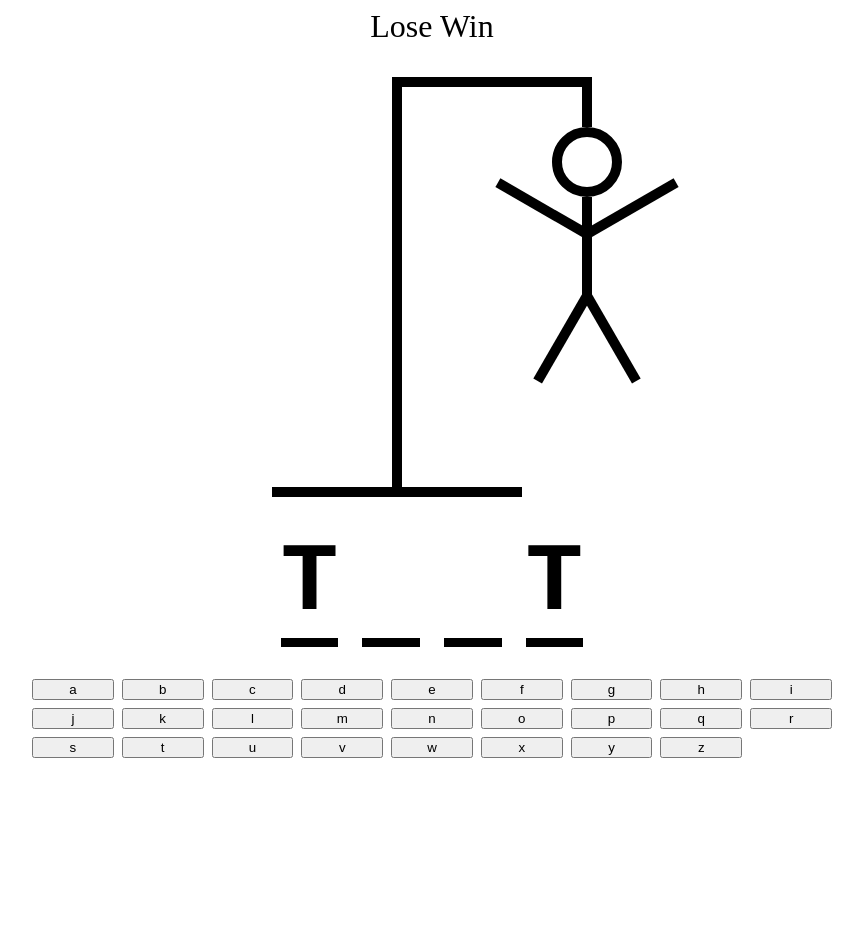
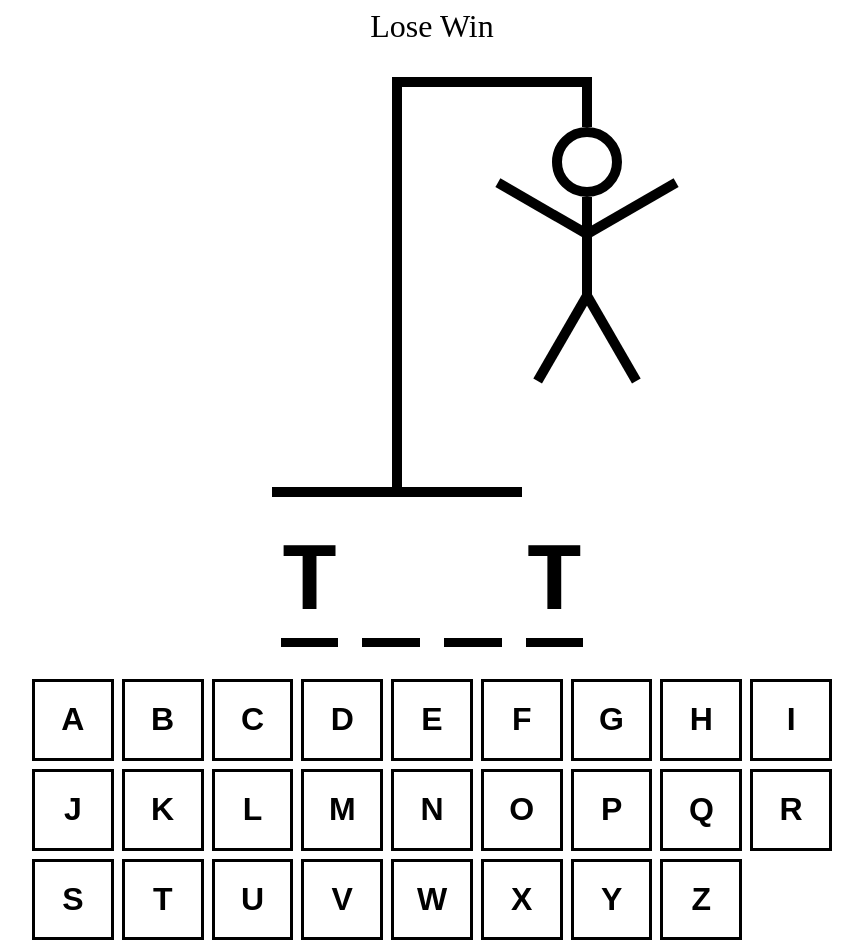
Before and after one commit to Michael-Hutchinson/hangman, a React (Vite) app: page / in a window 1280 px wide. Shown: the whole page, without its empty margins (208-1071 px from the left). Before the commit the page ends 800 px from the top, so only its background shows below. Built offline with nearby package versions, Linux system fonts and the light colour scheme.

Commit message:
feat: style the keyboard component

```diff
--- /dev/null
+++ b/src/Keyboard.module.css
@@ -0,0 +1,26 @@
+.btn {
+  width: 100%;
+  border: 3px solid black;
+  background: none;
+  aspect-ratio: 1 / 1;
+  font-size: 2rem;
+  text-transform: uppercase;
+  padding: 0.5rem;
+  cursor: pointer;
+  font-weight: bold;
+  color: black;
+}
+
+.btn:hover:not(:disabled),
+.btn:focus:not(:disabled) {
+  background-color: hsl(200, 100%, 75%);
+}
+
+.btn.active {
+  background-color: hsl(200, 100%, 50%);
+  color: white;
+}
+
+.btn.inactive {
+  opacity: 0.3;
+}
--- a/src/Keyboard.tsx
+++ b/src/Keyboard.tsx
@@ -1,4 +1,5 @@
 import React from 'react';
+import styles from './Keyboard.module.css';
 
 function Keyboard() {
   const keys = [
@@ -32,7 +33,7 @@
   return (
     <div style={{ display: 'grid', gridTemplateColumns: 'repeat(auto-fit, minmax(75px, 1fr))', gap: '.5rem' }}>
       {keys.map((key) => (
-        <button type="button" key={key}>
+        <button type="button" key={key} className={styles.btn}>
           {key}
         </button>
       ))}
```
